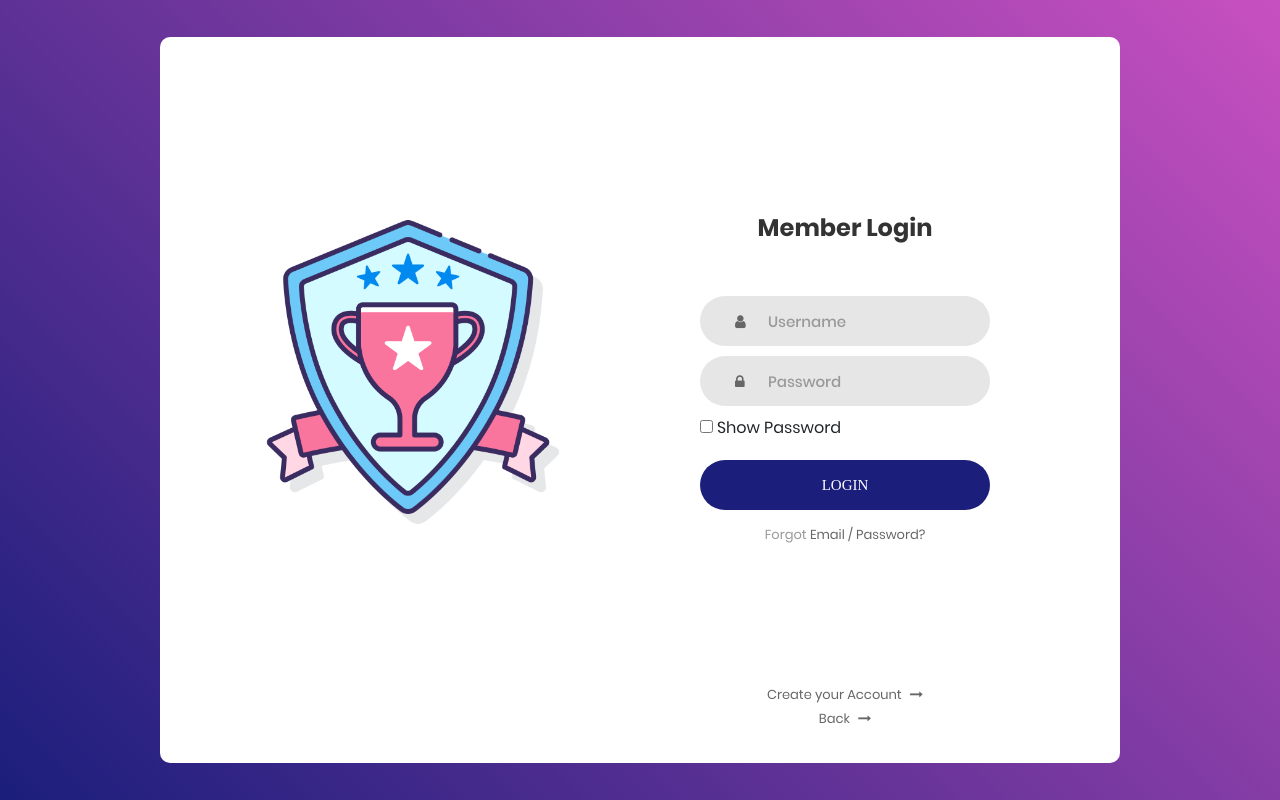
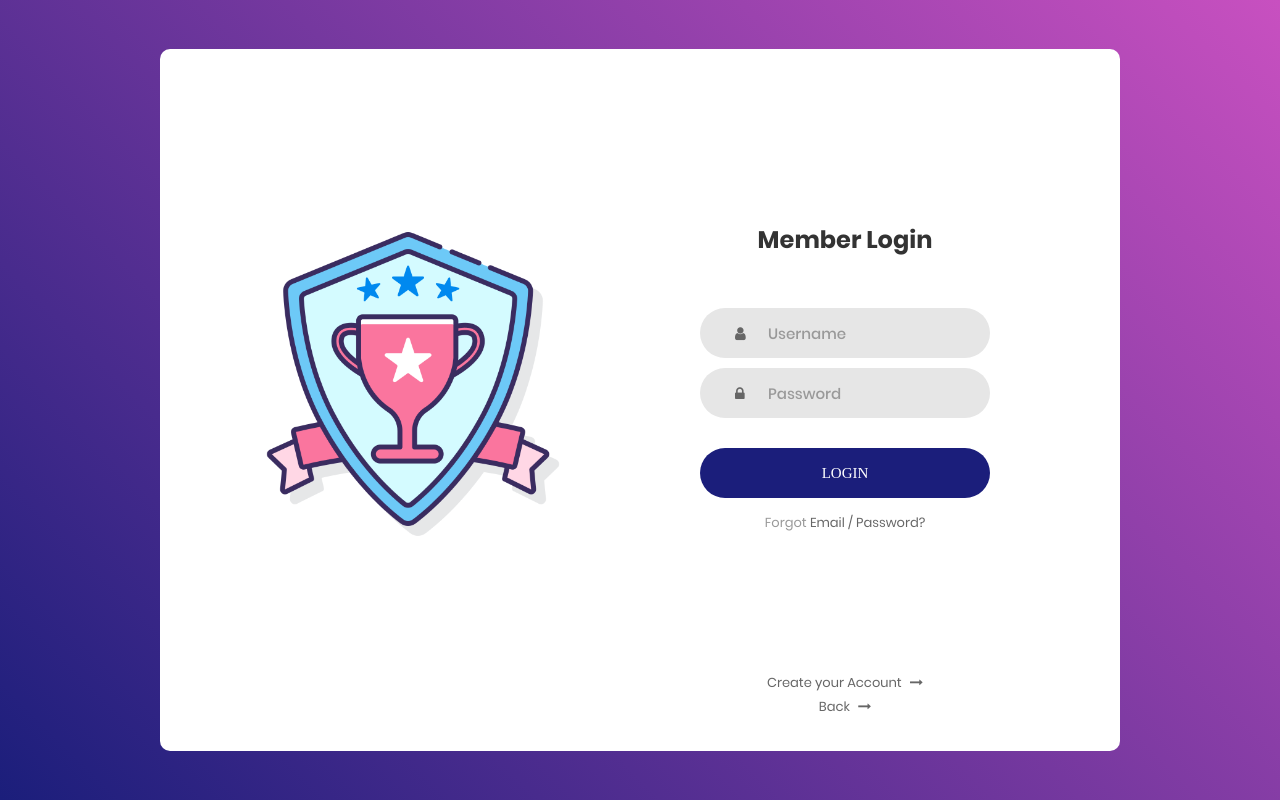
Before and after one commit to Princeyyyy/IS-Project, a PHP site: page /login.php in a window 1280 px wide. Run offline with PHP 8.4, Linux system fonts and the light colour scheme; some web fonts are replaced.

Commit message:
finished password

```diff
--- a/js/log.js
+++ /dev/null
@@ -1,8 +0,0 @@
-function myFunction() {
-    var x = document.getElementById("lpassword");
-    if (x.type === "password") {
-        x.type = "text";
-    } else {
-        x.type = "password";
-    }
-}
--- a/login.php
+++ b/login.php
@@ -45,16 +45,12 @@
 						</span>
                     </div>
 
-                    <div class="wrap-input100 validate-input" data-validate="Password is required">
-                        <input class="input100" type="password" name="logpassword" id="lpasssword" placeholder="Password">
+                    <div class="wrap-input100 validate-input" data-validate="Password is required" data-validate="">
+                        <input class="input100" type="password" name="logpassword" id="spasssword" placeholder="Password">
                         <span class="focus-input100"></span>
                         <span class="symbol-input100">
 							<i class="fa fa-lock" aria-hidden="true"></i>
 						</span>
-                    </div>
-
-                    <div>
-                        <input id="checkbox" type="checkbox" onclick="myFunction()"> Show Password
                     </div>
 
                     <div class="container-login100-form-btn">
@@ -109,7 +105,7 @@
     </script>
     <!--===============================================================================================-->
     <script src="js/main.js"></script>
-    <script src="js/log.js"></script>
+    <script src="js/sign.js"></script>
 
 </body>
 
--- a/signup.php
+++ b/signup.php
@@ -72,7 +72,7 @@ include "signupLogic.php";
                     </div>
 
                     <div>
-                        <input id="checkbox" type="checkbox" onclick="myFunction()"> Show Password
+                        <input type="checkbox" onclick="myFunction()"> Show Password
                     </div>
 
                     <div class="container-login100-form-btn">
```
